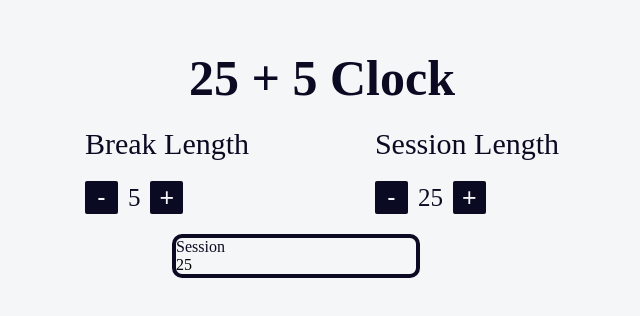
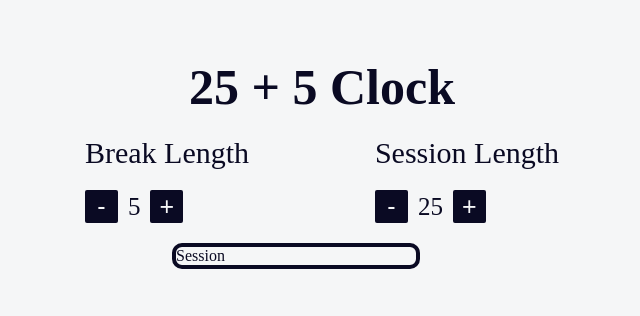
Before and after one commit to nikita-496/free-code-camp, a React (Create React App) app in the folder FrontEnd/25 + 5 Clock/: page / in a window 1280 px wide. Shown: the part 260-576 px from the top of the page, without its empty margins (318-958 px from the left). Built offline with nearby package versions, Linux system fonts and the light colour scheme.

Commit message:
the timer is running

```diff
--- a/FrontEnd/25 + 5 Clock/src/Control.js
+++ b/FrontEnd/25 + 5 Clock/src/Control.js
@@ -1,22 +1,60 @@
 import React, {Component} from "react"
 import Timer from "./Timer"
-
-//импорт font font awesome
 
 
 class Control extends Component {
     constructor(props) {
         super(props);
+        this.interval = undefined
         this.state = {
             countBreak: 5,
-            countSession: 25
+            countSession: 25,
+            clockCount: 25 * 60,
+            currentTimer: "Session",
+            isPlaying: false,
+            interval: undefined
         }
         this.increase = this.increase.bind(this);
         this.decrease = this.decrease.bind(this)
     }
+    //Запауск таймера
+    handlePlayPause = () => {
+        const { isPlaying } = this.state;
+
+        if ( isPlaying) { //если тайме приостановлен
+            clearInterval(this.interval);
+            this.setState({
+                isPlaying: false
+            })
+        }
+        else { // если запущен
+             this.interval = setInterval(()=> { const {clockCount} = this.state;
+             this.setState({
+                 clockCount: clockCount - 1
+             })
+            }, 1000);
+            this.setState({
+                isPlaying: true
+            })
+        }
+    }
 
 
-    //Запушить на гитхаб. Коммит - добавлена функциональность приложения
+    //Прекращение работы тайимера - время вышло
+    componentWillUnmount() {
+        clearInterval(this.interval);
+    }
+
+    //Перевод к формату мм::cc (время)
+    transformToTime = (count) => {
+        const minutes = Math.floor(count / 60);
+        let seconds = count % 60;
+
+        seconds = seconds < 10 ? ('0' + seconds) : seconds;
+
+        return `${minutes}:${seconds}`
+    }
+
     increase (e) {
             if (e.target.id === "break-increment") {
                 this.setState({
@@ -55,19 +93,19 @@ class Control extends Component {
     }
 
     render() {
-        const {countBreak,countSession} = this.state
+        const {countBreak,countSession,clockCount,currentTimer } = this.state
         return(
             <div className = "control">
 
                 <div className= "length-control">
-                    <div className = "breack"> {/*breakParent*/}
+                    <div className = "breack">
                         <div className = "label" id = "break-label">Break Length</div>
 
                         <button className ="btn-level" id = "break-decrement" onClick = {this.decrease}>-</button>
 
                         <span className = "valueBreak-length"id = "break-length">{countBreak}</span>
 
-                        <button className ="btn-level" id = "break-increment" onClick = {this.increase}>+</button> {/*last-child*/}
+                        <button className ="btn-level" id = "break-increment" onClick = {this.increase}>+</button>
                     </div>{/*breack*/}
 
                     <div className = "session">
@@ -80,7 +118,7 @@ class Control extends Component {
                         <button className ="btn-level" id = "session-increment" onClick = {this.increase}>+</button>
                     </div> {/*session*/}
                 </div> {/*length-control*/}
-                <Timer session = {this.state.countSession}/>
+            <Timer clockCount = {clockCount} currentTimer = {currentTimer} fun = {this.transformToTime} fun2 = {this.handlePlayPause}/>
             </div>
         )
     }
```
